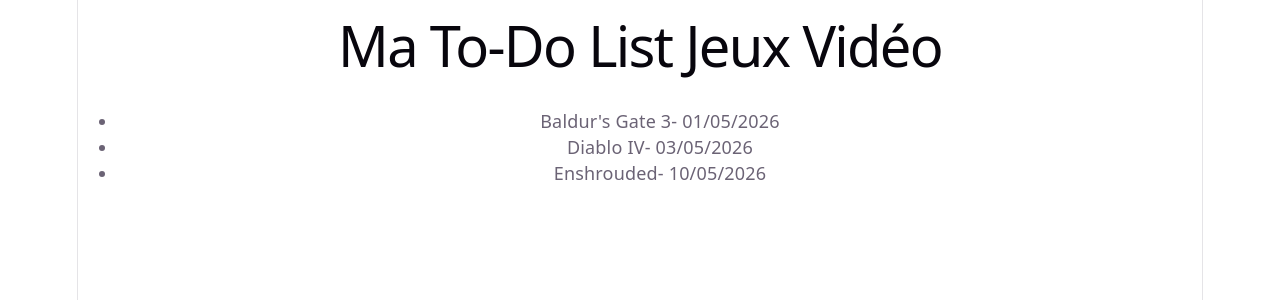
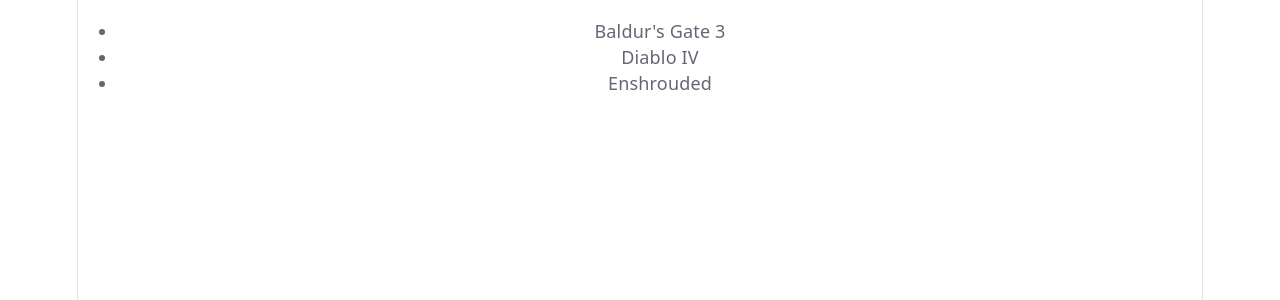
Before and after one commit to SvijanyVSC/ToDoList-, a React (Vite) app: page / in a window 1280 px wide. Shown: the top 300 px of the page. Built offline with nearby package versions, Linux system fonts and the light colour scheme.

Commit message:
partie03:add exercice 1 partie 3 commit

```diff
--- a/src/App.jsx
+++ b/src/App.jsx
@@ -28,21 +28,52 @@
 // }
 
 // PARTIE 2
-function ToDo({todo, date}) {
-return <li>{todo}- {date}</li>
+// function ToDo({todo, date}) {
+// return <li>{todo}- {date}</li>
+// }
+
+// function App() {
+//   return (
+//     <>
+//       <h1>Ma To-Do List Jeux Vidéo</h1>
+//       <ul>
+//         <ToDo todo={"Baldur's Gate 3"} date={"01/05/2026"}/>
+//         <ToDo todo={"Diablo IV"} date={"03/05/2026"}/>
+//         <ToDo todo={"Enshrouded"} date={"10/05/2026"}/>
+//       </ul>
+//     </>
+//   );
+// }
+
+// PARTIE 3
+const TODOS = ["Baldur's Gate 3", "Diablo IV", "Enshrouded"]
+
+function ToDo({todo}){
+  return <li>{todo}</li>
 }
 
 function App() {
-  return (
-    <>
-      <h1>Ma To-Do List Jeux Vidéo</h1>
-      <ul>
-        <ToDo todo={"Baldur's Gate 3"} date={"01/05/2026"}/>
-        <ToDo todo={"Diablo IV"} date={"03/05/2026"}/>
-        <ToDo todo={"Enshrouded"} date={"10/05/2026"}/>
-      </ul>
-    </>
-  );
+  const LIST_TODO = []
+
+TODOS.forEach(todo => {
+  LIST_TODO.push(<ToDo key={TODOS.indexOf(todo)} todo={todo} />)
+})
+
+return (
+  <ul>
+    {LIST_TODO}
+  </ul>
+);
 }
+    export default App
 
-export default App
+// Exercice 1 : ToDo List partie 3
+// 1) Au début du fichier App.jsx, créer une constante TODOS qui est un tableau contenant
+// plusieurs objets. Chaque objet possède une attribut todo et un attribut date (choisir les
+// valeurs des attributs pour chacun des objets)
+
+// 2) Au sein du Composant App, retourner, grâce une boucle, l’affichage de chaque ToDo sous
+// forme de composant ToDo (ainsi, chaque ToDo ne sera plus affichée de manière individuelle).
+// Ne pas oublier d’inclure une key à chaque ToDo.
+
+// 3) Une fois fini, pusher sur le dépôt github et envoyer un MP pour m'avertir
```
